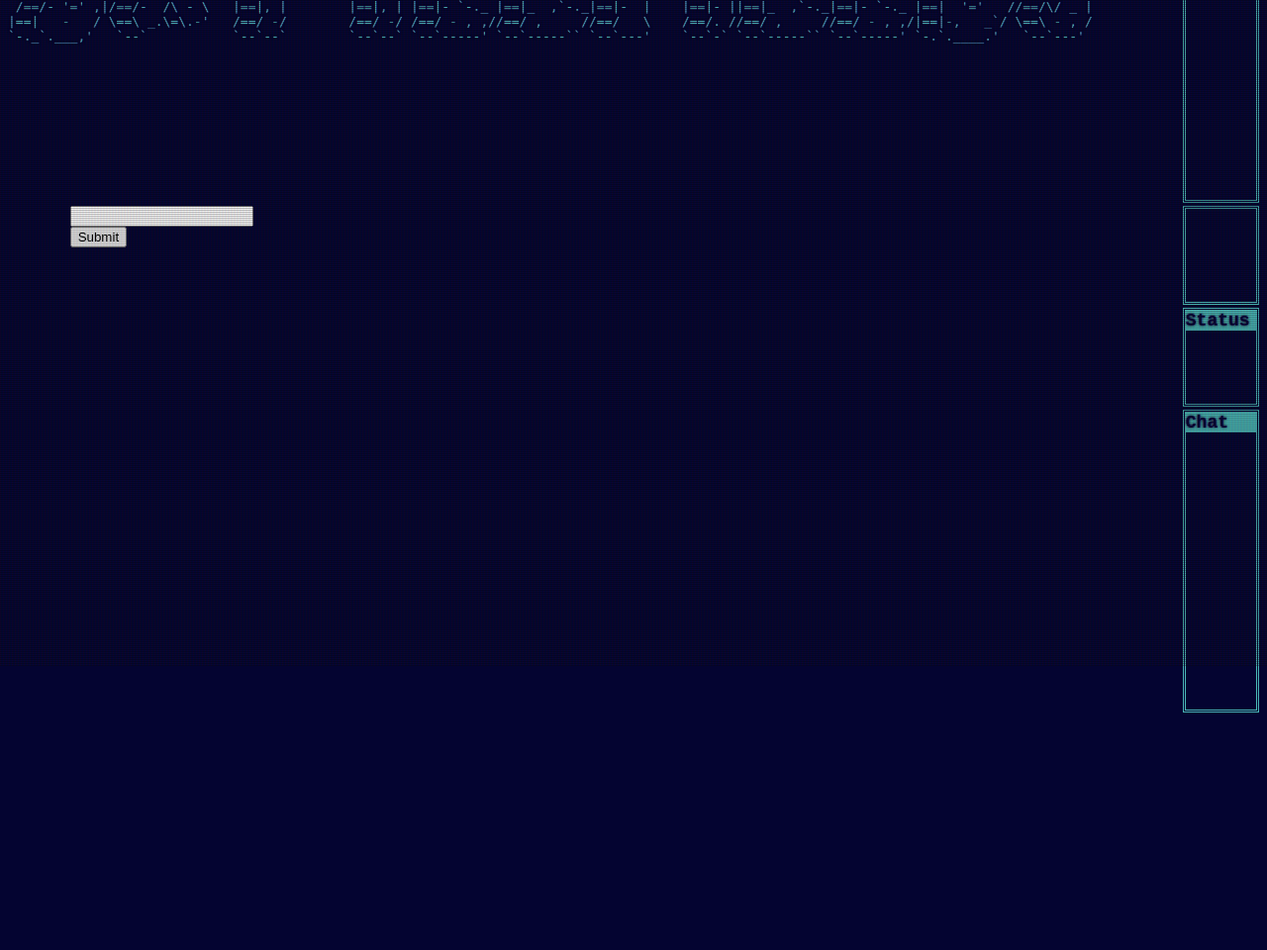
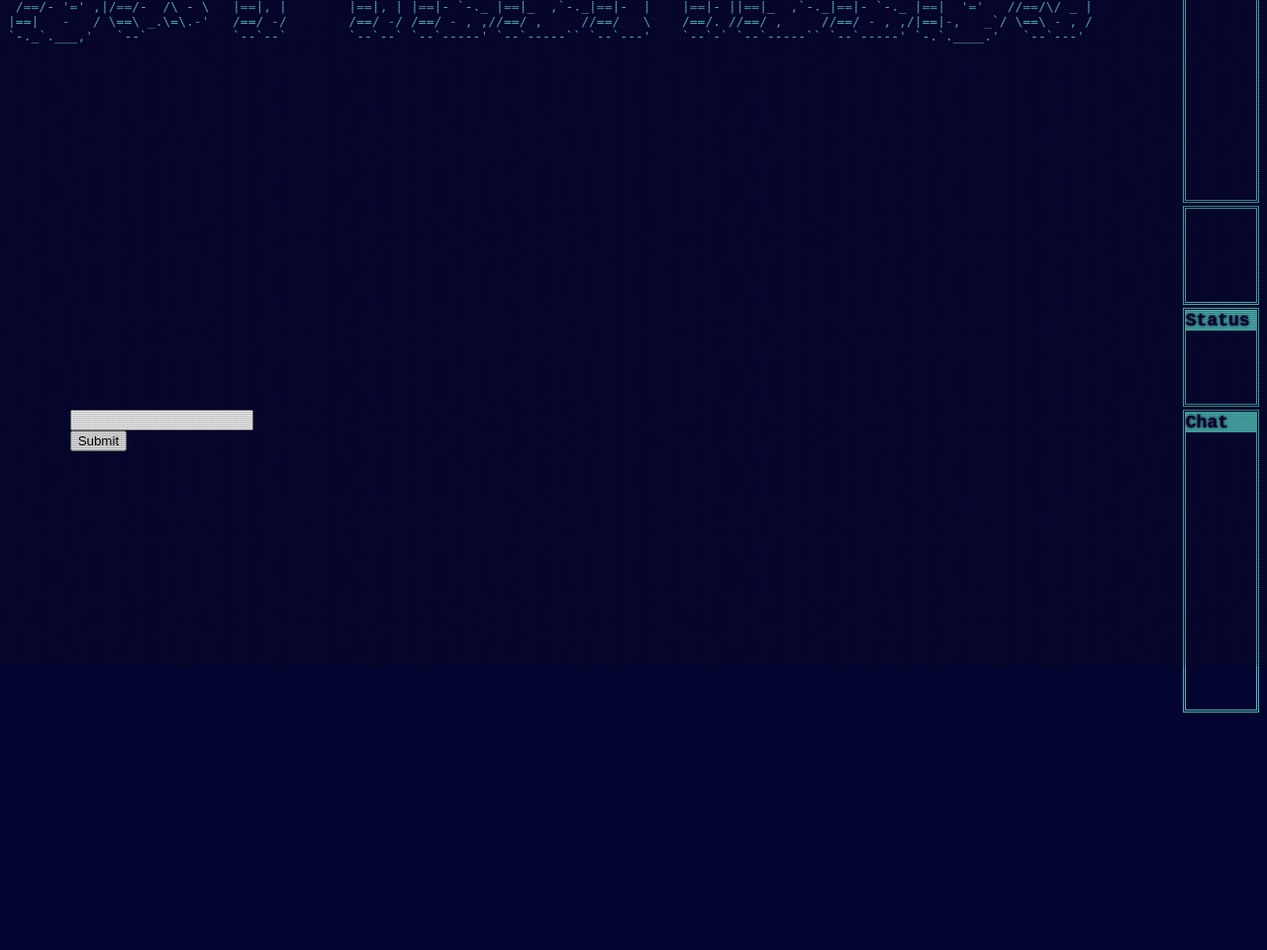
Before and after one commit to NikoWorldMan/Liver-Service, a Flask app: page / in a window 1280 px wide. Shown: the part 127-1087 px from the top of the page at 99% size. Run offline with Flask 3, Linux system fonts and the light colour scheme.

Commit message:
Update stylesheet.css

```diff
--- a/battlefield liver serivse/static/stylesheet.css
+++ b/battlefield liver serivse/static/stylesheet.css
@@ -22,7 +22,7 @@ color:rgb(73, 182, 182);
 
 .commands{
 grid-column:1/3;
-grid-row: 2/8;
+grid-row: 4/8;
 text-align: left;
 color: rgb(73, 182, 182);
 }
```
